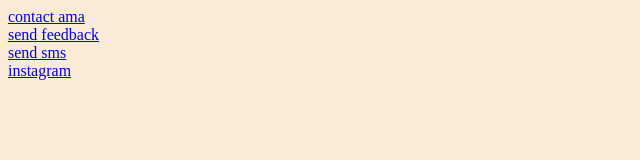
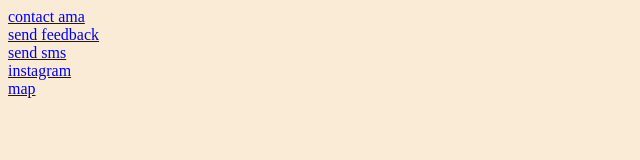
Before and after one commit to amare26273424/contactsite, a plain HTML site: page contactwithfrontend/index.html in a window 1280 px wide. Shown: the full height of the page, 0-640 px from the left. Drawn offline with Linux system fonts and the light colour scheme.

Commit message:
Add files via upload

```diff
--- a/contactwithfrontend/index.html
+++ b/contactwithfrontend/index.html
@@ -13,7 +13,7 @@
     <a href="mailto:amarehagos26273425@gmail.com">send feedback</a>
     <a href="sms:251940444948?body=thank you ama">send sms</a>
     <a href="https://www.instagram.com/amare26273/" >instagram</a>
-    <!-- <a href="https://www.google.com/maps/place/Gofere+barber+shop/@9.0023256,38.6779565,20z/data=!4m6!3m5!1s0x164b875c641d67b5:0x4a7e30b3420b3ae1!8m2!3d9.0023396!4d38.677931!16s%2Fg%2F11p3hpvn1q?entry=ttu">map</a> -->
+    <a href="https://www.google.com/maps/place/Gofere+barber+shop/@9.0023256,38.6779565,20z/data=!4m6!3m5!1s0x164b875c641d67b5:0x4a7e30b3420b3ae1!8m2!3d9.0023396!4d38.677931!16s%2Fg%2F11p3hpvn1q?entry=ttu">map</a>
  </div>
 </body>
 </html>
```
